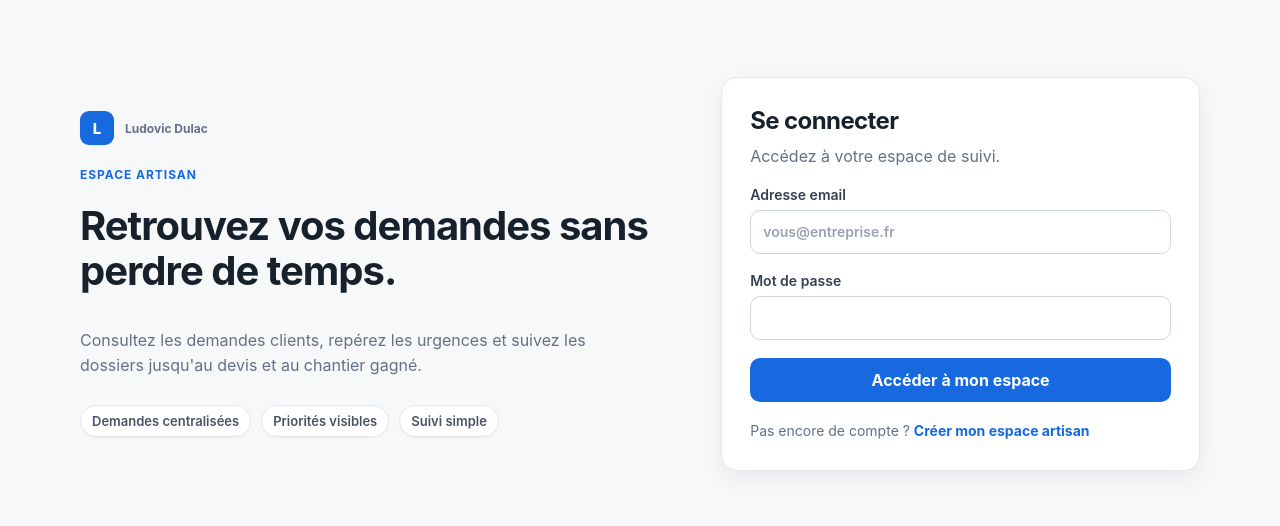
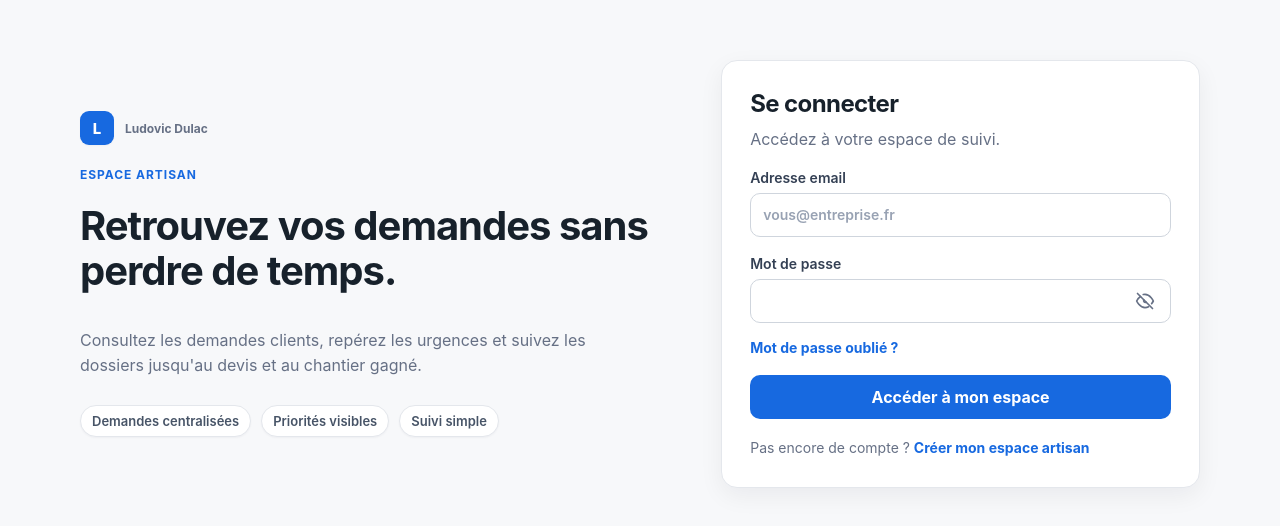
Before and after one commit to ludodulac/DROP-Service, a Next.js app: page /login in a window 1280 px wide. Shown: the part 118-644 px from the top of the page. Built offline with nearby package versions, Linux system fonts and the light colour scheme; no server answers.

Commit message:
Add password recovery entry point

```diff
--- a/src/app/login/page.tsx
+++ b/src/app/login/page.tsx
@@ -5,10 +5,27 @@ import { FormEvent, useState } from "react";
 import { useRouter } from "next/navigation";
 import { supabase } from "@/lib/supabase";
 
+function EyeIcon({ visible }: { visible: boolean }) {
+  return visible ? (
+    <svg aria-hidden="true" width="20" height="20" viewBox="0 0 24 24" fill="none" stroke="currentColor" strokeWidth="2" strokeLinecap="round" strokeLinejoin="round">
+      <path d="M2 12s3.5-7 10-7 10 7 10 7-3.5 7-10 7S2 12 2 12Z" />
+      <circle cx="12" cy="12" r="3" />
+    </svg>
+  ) : (
+    <svg aria-hidden="true" width="20" height="20" viewBox="0 0 24 24" fill="none" stroke="currentColor" strokeWidth="2" strokeLinecap="round" strokeLinejoin="round">
+      <path d="m3 3 18 18" />
+      <path d="M10.6 10.7a2 2 0 0 0 2.7 2.7" />
+      <path d="M9.9 4.2A10.7 10.7 0 0 1 12 4c6.5 0 10 8 10 8a17.7 17.7 0 0 1-2.1 3.2" />
+      <path d="M6.6 6.6C3.7 8.6 2 12 2 12s3.5 8 10 8a9.8 9.8 0 0 0 4.3-1" />
+    </svg>
+  );
+}
+
 export default function LoginPage() {
   const router = useRouter();
   const [email, setEmail] = useState("");
   const [password, setPassword] = useState("");
+  const [showPassword, setShowPassword] = useState(false);
   const [loading, setLoading] = useState(false);
   const [error, setError] = useState("");
 
@@ -52,8 +69,22 @@ export default function LoginPage() {
               <input className="field" required type="email" autoComplete="email" value={email} onChange={(e) => setEmail(e.target.value)} placeholder="vous@entreprise.fr" />
             </label>
             <label className="field-label">Mot de passe
-              <input className="field" required type="password" autoComplete="current-password" value={password} onChange={(e) => setPassword(e.target.value)} />
+              <span style={{ position: "relative", display: "block" }}>
+                <input className="field" style={{ paddingRight: 48 }} required type={showPassword ? "text" : "password"} autoComplete="current-password" value={password} onChange={(e) => setPassword(e.target.value)} />
+                <button
+                  type="button"
+                  onClick={() => setShowPassword((value) => !value)}
+                  aria-label={showPassword ? "Masquer le mot de passe" : "Afficher le mot de passe"}
+                  title={showPassword ? "Masquer le mot de passe" : "Afficher le mot de passe"}
+                  style={{ position: "absolute", right: 10, top: "50%", transform: "translateY(-50%)", border: 0, background: "transparent", padding: 6, color: "#667085", cursor: "pointer", display: "grid", placeItems: "center" }}
+                >
+                  <EyeIcon visible={showPassword} />
+                </button>
+              </span>
             </label>
+            <div style={{ marginTop: -4 }}>
+              <Link className="text-link" href="/forgot-password" style={{ fontSize: 14 }}>Mot de passe oublié ?</Link>
+            </div>
             {error && <p className="alert-error" role="alert">{error}</p>}
             <button className="button" type="submit" disabled={loading}>{loading ? "Connexion en cours…" : "Accéder à mon espace"}</button>
           </form>
```
